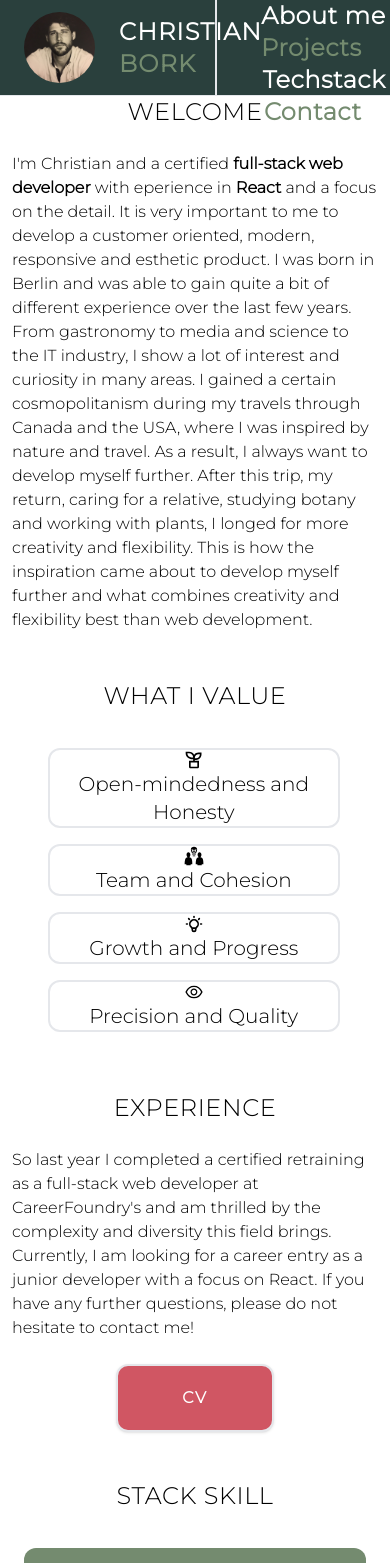
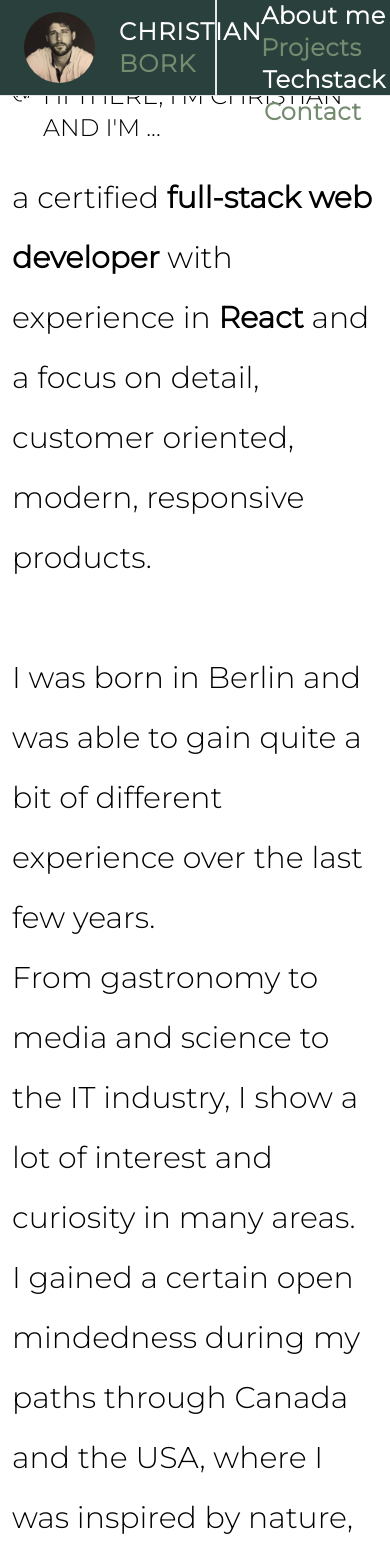
Before and after one commit to Borkkris/portfolio, a React (Create React App) app: page / in a window 390 px wide. Shown: the top 1563 px of the page. Built offline with nearby package versions, Linux system fonts and the light colour scheme.

Commit message:
- texhstack: logo syncfusion - implemented hamburger menu in Navigation - about me: content

```diff
--- a/src/components/AboutmeComponent.jsx
+++ b/src/components/AboutmeComponent.jsx
@@ -1,12 +1,13 @@
 import React from 'react';
+
+// icons
 import { RiPlantLine } from "react-icons/ri";
 import { GiTeamIdea } from "react-icons/gi";
 import { HiOutlineLightBulb } from "react-icons/hi";
 import { AiOutlineEye } from "react-icons/ai";
+import { SiHey } from 'react-icons/si';
 
-
-
-
+// logos
 import Nodejs_logo from '../assets/TechStack/Nodejs.png';
 import MongoDB_logo from '../assets/TechStack/MongoDB.png';
 import Reactjs_logo from '../assets/TechStack/Reactjs.png';
@@ -19,89 +20,70 @@ const ContactComponent = () => {
     <div id='about me' className='flex justify-center p-3 pb-12 sm:pt-24 md:pt-32 lg:pt-42 pt-12 text-black bg-white sm:text-md md:text-lg lg:text-xl xl:text-xl'>
 
       <div className="w-full max-w-screen-lg">
-          <h1 className='text-2xl uppercase tracking-wide text-center py-12 pb-6 border-black'>
-            Welcome
+          <h1 className='flex text-2xl uppercase py-8 pb-6'>
+            <SiHey className='mr-3' />
+            Hi there, I'm Christian and I'm ...
           </h1>
 
           <div>
             <div className="w-full">
-                <p className="text-left">
+                <p className="text-left text-3xl leading-loose">
 
-                    I'm Christian and a certified <b>full-stack web developer</b> with eperience in <b>React</b> and a focus on the detail.
-                    It is very important to me to develop a customer oriented, modern, responsive and esthetic product.
+                    a certified <b>full-stack web developer</b> with experience in <b>React</b> and a focus on detail, customer oriented, modern, responsive products.
+                    <br />
+                    <br />
+                    I was born in Berlin and was able to gain quite a bit of different experience over the last few years. <br />
+                    From gastronomy to media and science to the IT industry, I show a lot of interest and curiosity in many areas. <br />
+                    I gained a certain open mindedness during my paths through Canada and the USA, where I was inspired by nature, people and traveling. <br />
 
-                    I was born in Berlin and was able to gain quite a bit of different experience over the last few years. From gastronomy to media and science to the IT industry, I show a lot of interest and curiosity in many areas.
-                    I gained a certain cosmopolitanism during my travels through Canada and the USA, where I was inspired by nature and travel. As a result, I always want to develop myself further.
-                    After this trip, my return, caring for a relative, studying botany and working with plants, I longed for more creativity and flexibility. This is how the inspiration came about to develop myself further and what combines creativity and flexibility best than web development.
+                    After this trip, my return, caring for a relative, studying botany and working with plants, I longed for more creativity and flexibility.
+                    This is how the inspiration came about to develop myself further and I can think of nothing better than web development in terms of combining these two things.
 
                 </p>
             </div>
           </div>
 
-          <h1 className='text-2xl uppercase tracking-wide text-center py-12 pb-6 border-black'>
-                What I Value
-              </h1>
+          <div>
+            <h1 className='text-3xl uppercase tracking-wide text-center py-12 pb-6 border-black'>
+              What I Value
+            </h1>
 
             <div className="mx-3 p-3 xs:flex-col sm:flex md:flex lg:flex xl:flex">
 
               <div className="w-11/12 mx-3 px-2 flex flex-col justify-center items-center border-2 rounded-xl mb-4 sm:mb-0">
-                <RiPlantLine className="text-xl" />
-                <h1 className="text-xl text-center">
+                <RiPlantLine className="text-3xl" />
+                <h1 className="text-2xl text-center">
                   Open-mindedness and Honesty
                 </h1>
               </div>
 
               <div className="w-11/12 mx-3 px-2 flex flex-col justify-center items-center border-2 rounded-xl mb-4 sm:mb-0">
-                <GiTeamIdea className="text-xl" />
-                <h1 className="text-xl text-center">
+                <GiTeamIdea className="text-3xl" />
+                <h1 className="text-2xl text-center">
                   Team and Cohesion
                 </h1>
               </div>
 
               <div className="w-11/12 mx-3 px-2 flex flex-col justify-center items-center border-2 rounded-xl mb-4 sm:mb-0">
-                <HiOutlineLightBulb className="text-xl" />
-                <h1 className="text-xl text-center">
+                <HiOutlineLightBulb className="text-3xl" />
+                <h1 className="text-2xl text-center">
                   Growth and Progress
                 </h1>
               </div>
 
               <div className="w-11/12 mx-3 px-2 flex flex-col justify-center items-center border-2 rounded-xl">
-                <AiOutlineEye className="text-xl" />
-                <h1 className="text-xl text-center">
+                <AiOutlineEye className="text-3xl" />
+                <h1 className="text-2xl text-center">
                   Precision and Quality
                 </h1>
               </div>
 
             </div>
+          </div>
 
 
 
-
-          <h1 className='text-2xl uppercase tracking-wide text-center py-12 pb-6 border-black'>
-            Experience
-          </h1>
-          <p className='text-left'>
-            So last year I completed a certified retraining as a full-stack web developer at CareerFoundry's and am thrilled by the complexity and diversity this field brings.
-            Currently, I am looking for a career entry as a junior developer with a focus on React.
-            If you have any further questions, please do not hesitate to contact me!
-          </p>
-
-          <div className='flex justify-center pt-6' data-aos='fade-up' data-aos-duration='1200'>
-            <a href='https://drive.google.com/file/d/1HpkfHZZgBJzcDwuPdc8p1jCIUW6gdNlD/view?usp=sharing' target='_blank' rel='noreferrer noopener'>
-              <button
-                className='shadow focus:shadow-outline
-                          focus:outline-none text-white
-                          font-bold py-3 px-14 rounded-xl uppercase
-                          tracking-widest border-2 hover:bg-transparent hover:text-black'
-                style={{backgroundColor: '#D05663'}}
-                type='download'
-              >
-                 <p className='p-2 text-extrabold'>CV</p>
-                 </button>
-            </a>
-          </div>
-
-          <h1 className='text-2xl uppercase tracking-wide text-center py-12 pb-6' data-aos='fade-up' data-aos-duration='1000'>
+          <h1 className='text-3xl uppercase tracking-wide text-center py-12 pb-6' data-aos='fade-up' data-aos-duration='1000'>
             Stack Skill
           </h1>
 
@@ -175,6 +157,25 @@ const ContactComponent = () => {
               </div>
             </div>
           </div>
+
+            <div className='flex justify-center pt-6' data-aos='fade-up' data-aos-duration='1200'>
+              <a href='https://drive.google.com/file/d/1HpkfHZZgBJzcDwuPdc8p1jCIUW6gdNlD/view?usp=sharing' target='_blank' rel='noreferrer noopener'>
+                <button
+                  className='shadow focus:shadow-outline
+                            focus:outline-none text-white
+                            font-bold py-3 px-14 rounded-xl uppercase
+                            tracking-widest border-2 hover:bg-transparent hover:text-black'
+                  style={{backgroundColor: '#D05663'}}
+                  type='download'
+                >
+                  <p className='p-2 text-extrabold'>CV</p>
+                  </button>
+              </a>
+            </div>
+
+          <div>
+            <h1 className='text-3xl uppercase tracking-wide text-center py-12 pb-6 border-black'>What I'am looking for</h1>
+          </div>
       </div>
     </div>
   )
--- a/src/components/NavigationComponent.jsx
+++ b/src/components/NavigationComponent.jsx
@@ -1,5 +1,8 @@
 import React from 'react';
 import christian_bork_avatar from '../assets/christian_bork_avatar.JPG';
+
+// icons
+import { HiMenu } from 'react-icons/hi';
 
 
 const NavigationComponent = () => {
@@ -57,6 +60,10 @@ const NavigationComponent = () => {
                     }}>
                     <p style={{color:'#748B6F'}}> Contact</p>
                 </button>
+
+                <div>
+                    <HiMenu />
+                </div>
             </div>
         </div>
     </div>
--- a/src/components/TechstackComponent.jsx
+++ b/src/components/TechstackComponent.jsx
@@ -8,10 +8,10 @@ import Nodejs_logo from '../assets/TechStack/Nodejs.png';
 import MongoDB_logo from '../assets/TechStack/MongoDB.png';
 import Firebase_logo from '../assets/TechStack/Firebase.png';
 import Reactjs_logo from '../assets/TechStack/Reactjs.png';
-import Angular_logo from '../assets/TechStack/Angular.png';
 import Expo_logo from '../assets/TechStack/Expo.png';
 import VSC_logo from '../assets/TechStack/VSC.png';
 import ExpressJs_logo from '../assets/TechStack/Expressjs.png';
+import Syncfusion_logo from '../assets/TechStack/Syncfusion.png';
 
 const TechstackComponent = () => {
   return (
@@ -45,11 +45,11 @@ const TechstackComponent = () => {
         <a href='https://react.dev' target='_blank' rel='noopener noreferrer'>
           <img  src={Reactjs_logo} alt="Reactjs" className='h-12  my-1'/>
         </a>
-        <a href='https://angular.io/docs' target='_blank' rel='noopener noreferrer'>
-          <img  src={Angular_logo} alt="Angular" className='h-12  my-1'/>
+        <a href='https://docs.expo.dev' target='_blank' rel='noopener noreferrer'>
+          <img  src={Expo_logo} alt="Expo" className='h-14  my-1'/>
         </a>
-        <a href='https://docs.expo.dev' target='_blank' rel='noopener noreferrer'>
-          <img  src={Expo_logo} alt="Expo" className='h-12  my-1'/>
+        <a href='https://www.syncfusion.com/' target='_blank' rel='noopener noreferrer'>
+          <img  src={Syncfusion_logo} alt="VSC" className='h-14  my-1'/>
         </a>
         <a href='https://code.visualstudio.com/docs' target='_blank' rel='noopener noreferrer'>
           <img  src={VSC_logo} alt="VSC" className='h-12  my-1'/>
```
Also changed, not shown: src/assets/TechStack/Syncfusion.png (added).
